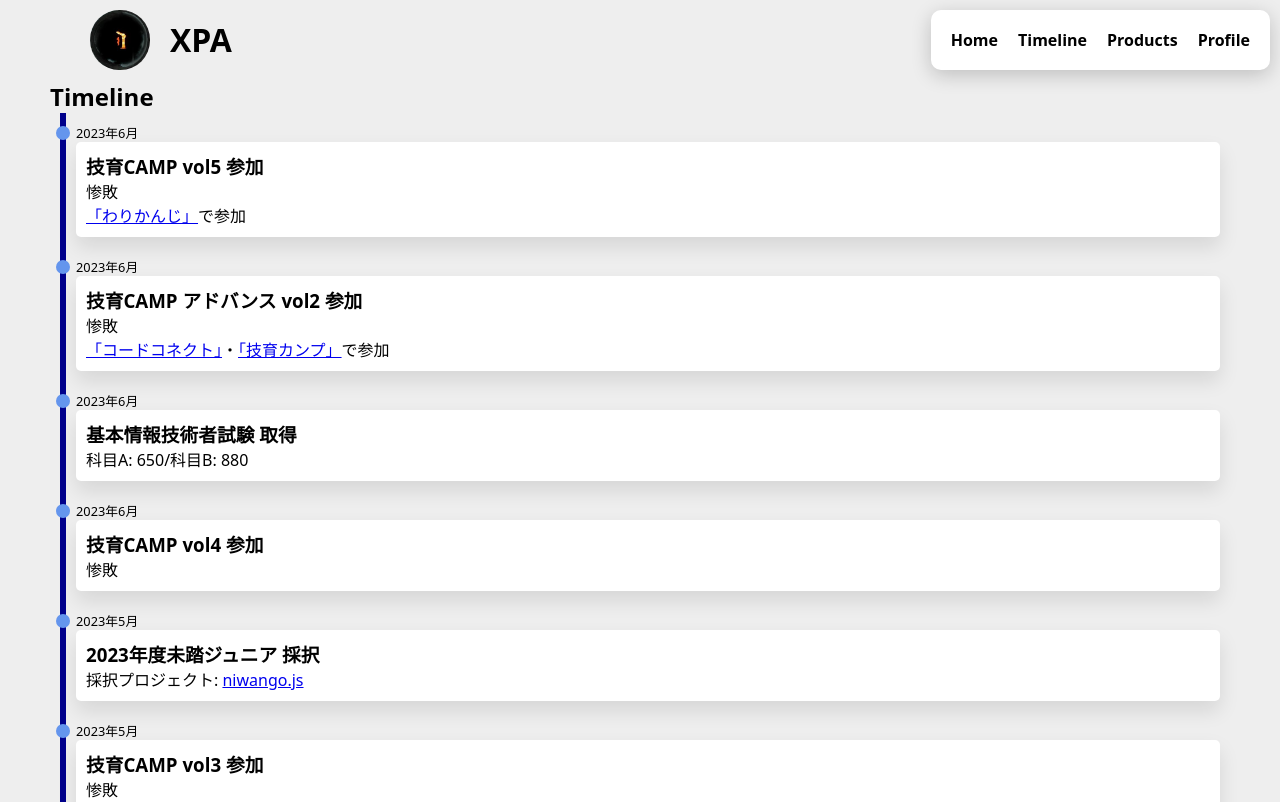
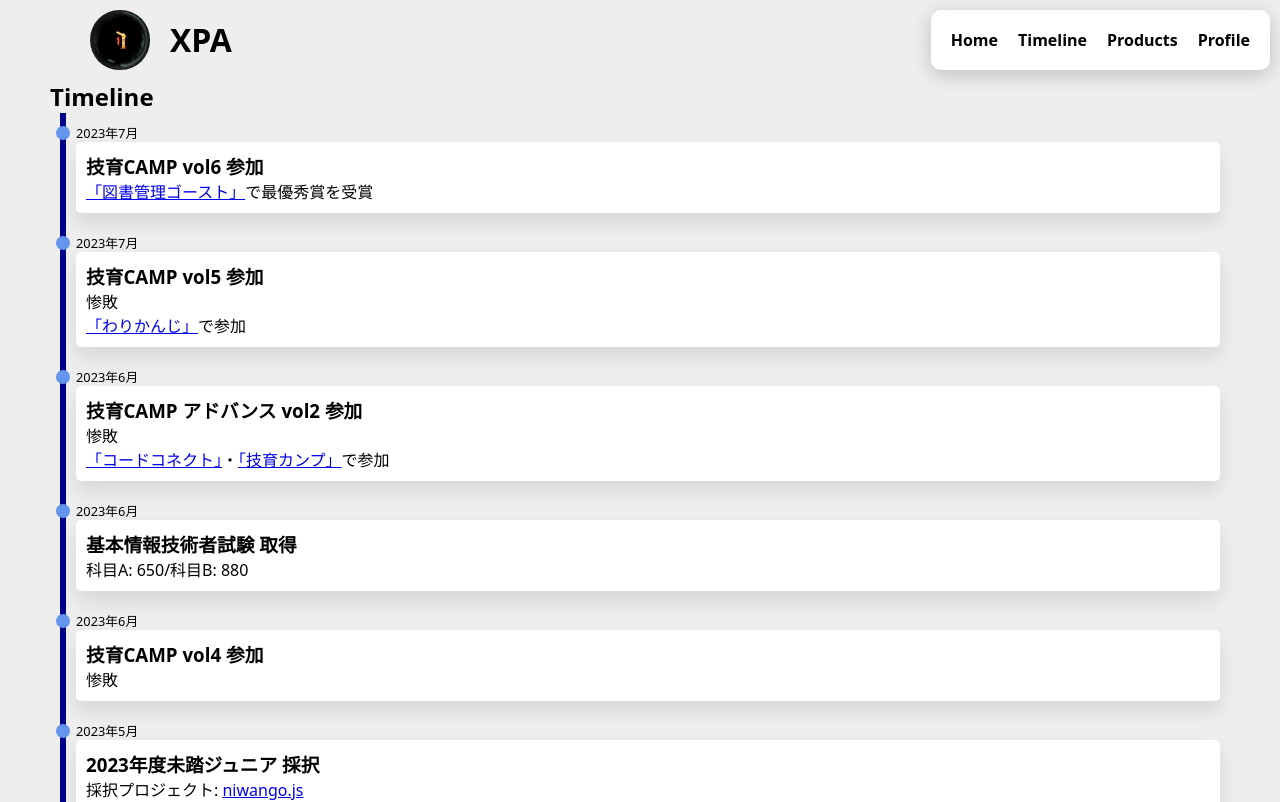
Before and after one commit to xpadev-net/portfolio, a Next.js app: page / in a window 1280 px wide. Shown: the top 802 px of the page. Built offline with nearby package versions, Linux system fonts and the light colour scheme.

Commit message:
update: timeline

```diff
--- a/src/components/products/index.tsx
+++ b/src/components/products/index.tsx
@@ -164,6 +164,21 @@ const Products = ({ id }: props) => {
           <Web url={"https://warikanji.xpadev.net/"} />
           <p>割り勘管理用のwebアプリ</p>
         </Product>
+        <Product
+          title={"図書管理ゴースト"}
+          id={"p_tosho_kanri_ghost"}
+          thumbnail={
+            "https://opengraph.githubassets.com/85decd54bec44bd167f973699c207ca26fa4281315c38e6bb8ddfaafe6013f62/tamago-kake-gohan/tosho-kanri-ghost-server"
+          }
+        >
+          <GitHub
+            url={
+              "https://github.com/tamago-kake-gohan/tosho-kanri-ghost-server"
+            }
+          />
+          <p>技育CAMP2023 vol6で制作したプロダクト</p>
+          <p>知り合い間での図書の貸し借りを促進するプロダクト</p>
+        </Product>
       </div>
     </section>
   );
--- a/src/components/timeline/index.tsx
+++ b/src/components/timeline/index.tsx
@@ -10,7 +10,14 @@ const Timeline = ({ id }: props) => {
     <section>
       <Anchor id={id} />
       <h2>Timeline</h2>
-      <TimelineItem date={"2023年6月"}>
+      <TimelineItem date={"2023年7月"}>
+        <h3>技育CAMP vol6 参加</h3>
+        <p>
+          <a href={"#p_tosho_kanri_ghost"}>「図書管理ゴースト」</a>
+          で最優秀賞を受賞
+        </p>
+      </TimelineItem>
+      <TimelineItem date={"2023年7月"}>
         <h3>技育CAMP vol5 参加</h3>
         <p>惨敗</p>
         <p>
```
